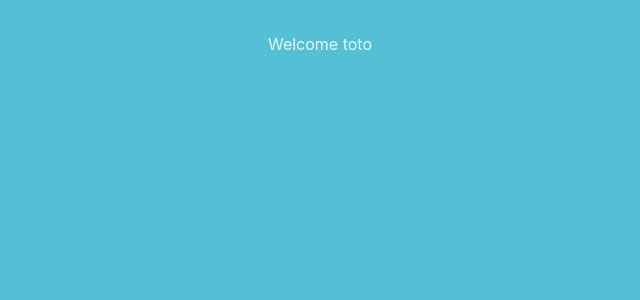
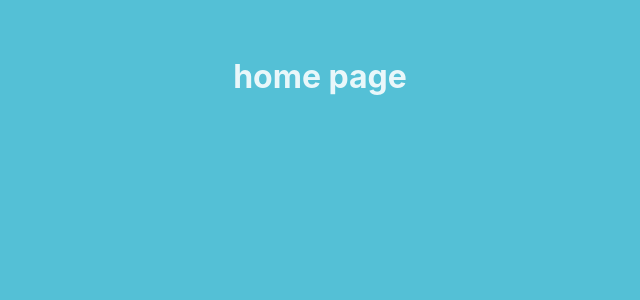
Before and after one commit to wildcodeschool-2025-03/JS-Paris-P2-NextBlock, a React (Vite) app: page / in a window 1280 px wide. Shown: the top 300 px of the page, without its empty margins (320-960 px from the left). Built offline with nearby package versions, Linux system fonts and the light colour scheme.

Commit message:
setup react router

```diff
--- a/package.json
+++ b/package.json
@@ -16,7 +16,8 @@
 		"gg": "file:",
 		"lesperses": "file:",
 		"react": "^18.3.1",
-		"react-dom": "^18.3.1"
+		"react-dom": "^18.3.1",
+		"react-router": "^7.5.0"
 	},
 	"devDependencies": {
 		"@biomejs/biome": "1.9.2",
--- a/src/App.css
+++ b/src/App.css
@@ -1,5 +1,5 @@
 body {
-  margin: 0 auto;
-  padding: 2rem;
-  text-align: center;
+	margin: 0 auto;
+	padding: 2rem;
+	text-align: center;
 }
--- a/src/App.tsx
+++ b/src/App.tsx
@@ -1,11 +1,12 @@
 import "./App.css";
+import { Outlet } from "react-router";
 
 function App() {
 	const name = "toto";
 	const text = "Welcome";
 	return (
 		<>
-			{text} {name}
+			<Outlet />
 		</>
 	);
 }
--- a/src/main.tsx
+++ b/src/main.tsx
@@ -1,6 +1,21 @@
-import { createRoot } from 'react-dom/client'
-import './index.css'
-import App from './App.tsx'
+import { createRoot } from "react-dom/client";
+import { RouterProvider, createBrowserRouter } from "react-router";
+import App from "./App.tsx";
+import Home from "./pages/Home.tsx";
+import "./index.css";
 
-createRoot(document.getElementById('root') || document.body)
-.render(<App />);
+const router = createBrowserRouter([
+	{
+		element: <App />,
+		children: [
+			{
+				path: "/",
+				element: <Home />,
+			},
+		],
+	},
+]);
+
+createRoot(document.getElementById("root") || document.body).render(
+	<RouterProvider router={router} />,
+);
--- /dev/null
+++ b/src/pages/Home.tsx
@@ -0,0 +1,5 @@
+function Home() {
+	return <h1>home page</h1>;
+}
+
+export default Home;
```
Also changed, not shown: 1 other file (tests, documents, lock files or other folders).
